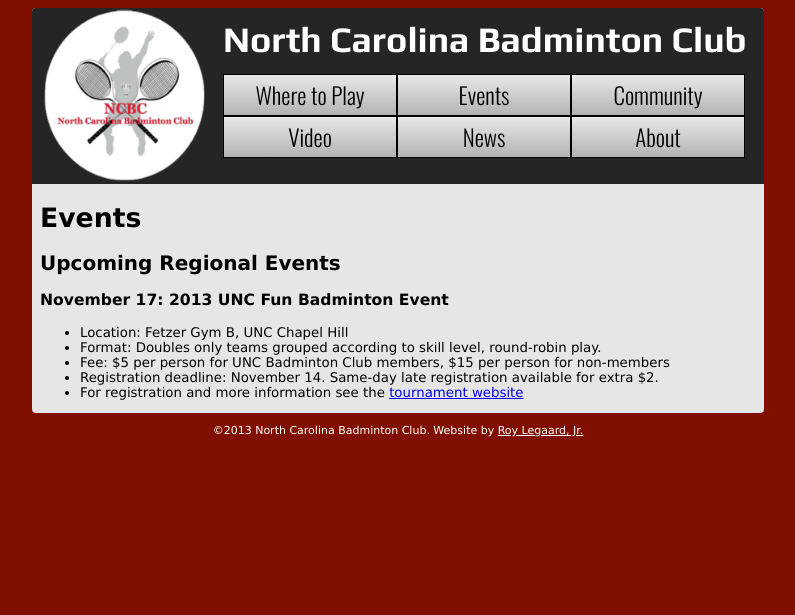
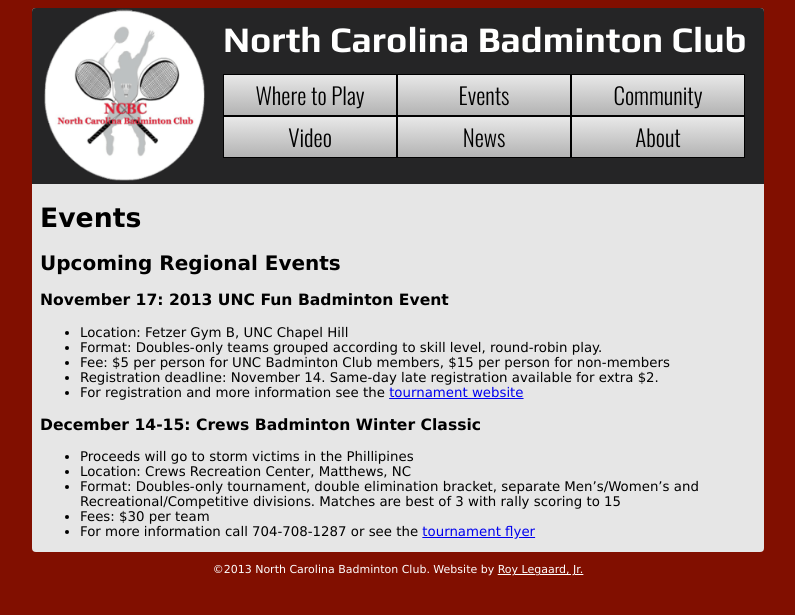
Before and after one commit to NCBC/ncbc.github.com, a Jekyll site: the page built from events.md, in a window 1280 px wide. Shown: the top 615 px of the page, without its empty margins (242-1037 px from the left). Built offline with Jekyll 4.4.1, drawn with Linux system fonts in a browser that asks for light colours.

Commit message:
S2S Update and Crews event added

```diff
--- a/events.md
+++ b/events.md
@@ -7,7 +7,14 @@
 
 ### November 17: 2013 UNC Fun Badminton Event
 - Location: Fetzer Gym B, UNC Chapel Hill
-- Format: Doubles only teams grouped according to skill level, round-robin play.
+- Format: Doubles-only teams grouped according to skill level, round-robin play.
 - Fee: $5 per person for UNC Badminton Club members, $15 per person for non-members
 - Registration deadline: November 14. Same-day late registration available for extra $2.
 - For registration and more information see the [tournament website](http://badminton.unc.edu/events/2013-unc-fun-badminton-event/)
+
+### December 14-15: Crews Badminton Winter Classic
+- Proceeds will go to storm victims in the Phillipines
+- Location: Crews Recreation Center, Matthews, NC
+- Format: Doubles-only tournament, double elimination bracket, separate Men's/Women's and Recreational/Competitive divisions. Matches are best of 3 with rally scoring to 15
+- Fees: $30 per team
+- For more information call 704-708-1287 or see the [tournament flyer](http://xa.yimg.com/kq/groups/23185203/1197223947/name/THE%20FIRST%20ANNUAL%20CREWS%20BADMINTON%20%20WINTER%20CLASSIC%2Edocx)
```
Also changed, not shown: news/_posts/2013-11-14-s2s-update.md (added, +6 -0 lines).
